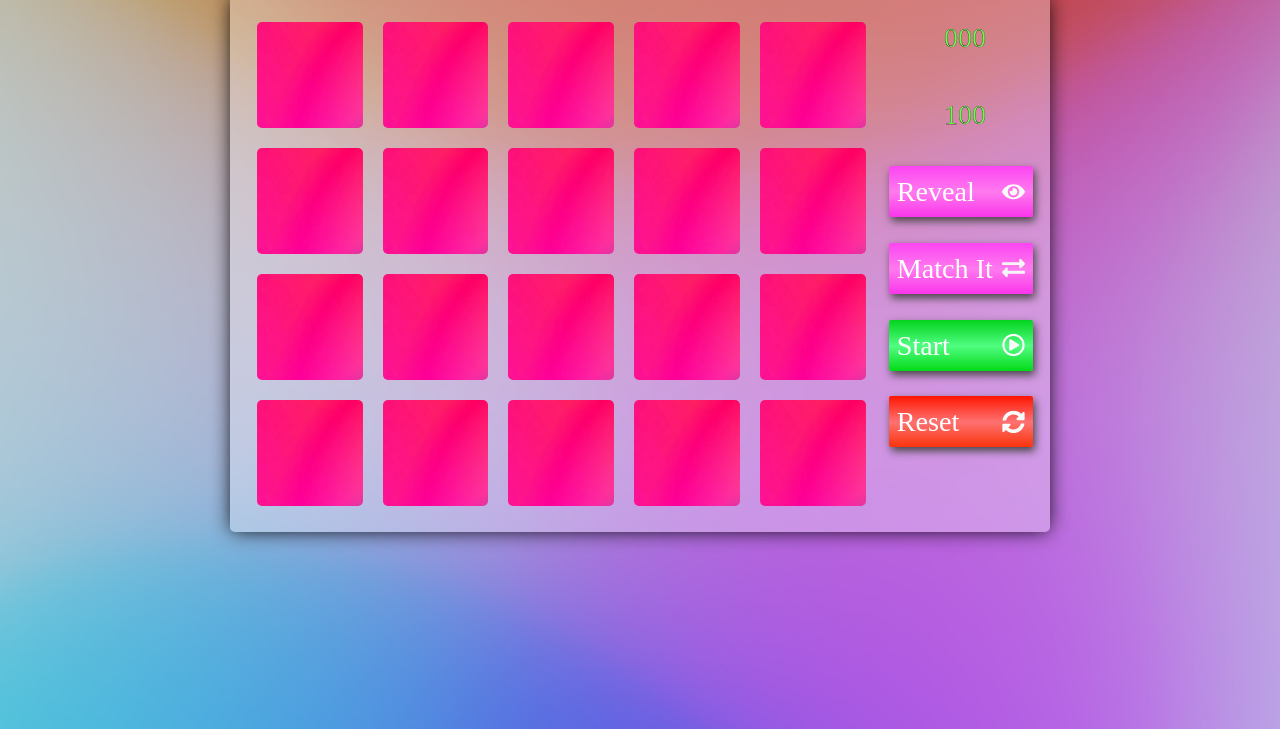
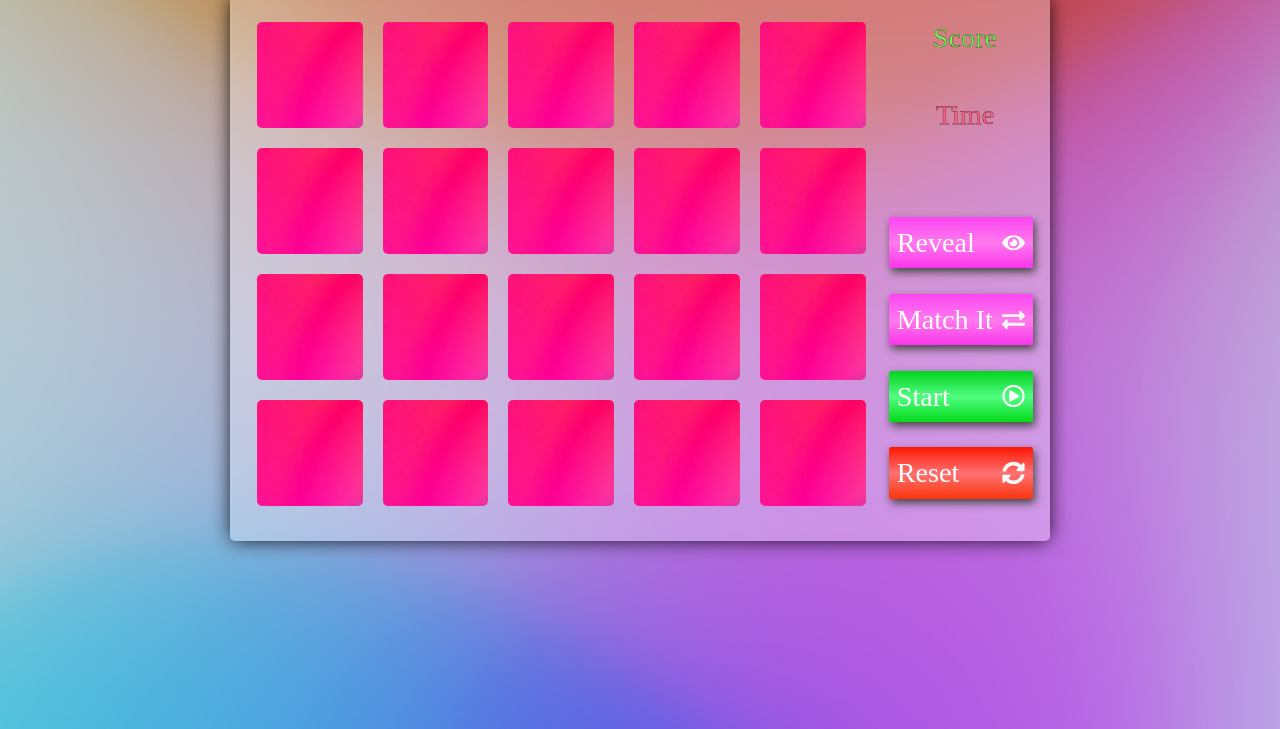
Before and after one commit to Yogesh-01/Match-The-Tiles, a plain HTML site: page index.html in a window 1280 px wide. Shown: the part 71-800 px from the top of the page. Drawn offline with Linux system fonts and the light colour scheme; a web font is replaced by a local one.

Commit message:
improve design

```diff
--- a/index.html
+++ b/index.html
@@ -184,10 +184,10 @@
 
        <div class="buttonpanel">
            <div id="score" class="button text">
-             000
+             Score
            </div>
            <div id="time" class="button text ">
-             100
+             Time
            </div>
            <div id="reveal" class="button">
              Reveal<img id="revealbtn" src="icons/reveal-white.svg" class="ico" width="25px">
--- a/styles.css
+++ b/styles.css
@@ -113,6 +113,9 @@ h1 {
   -webkit-text-stroke-width: 0.25px;
   -webkit-text-stroke-color: black;
 }
+#time{
+  color: #ff5f82;
+}
 .ico{
   width:1.8vw;
   position: absolute;
@@ -167,3 +170,8 @@ h1 {
  .deleted{
    display: none;
  }
+
+
+ #reveal{
+   margin-top: 6vw; /* brute force margin to fix alignment */
+ }
```
Also changed, not shown: script.js (+9 -9 lines).
